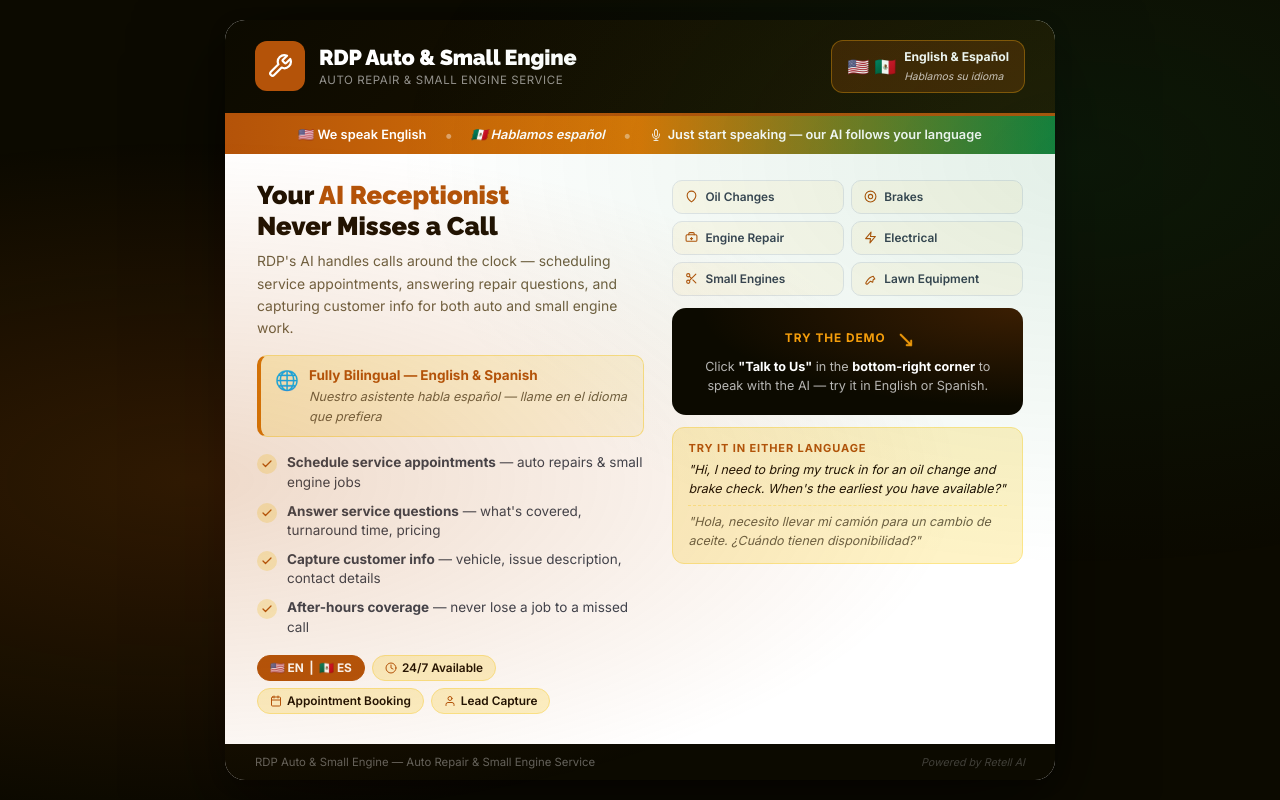
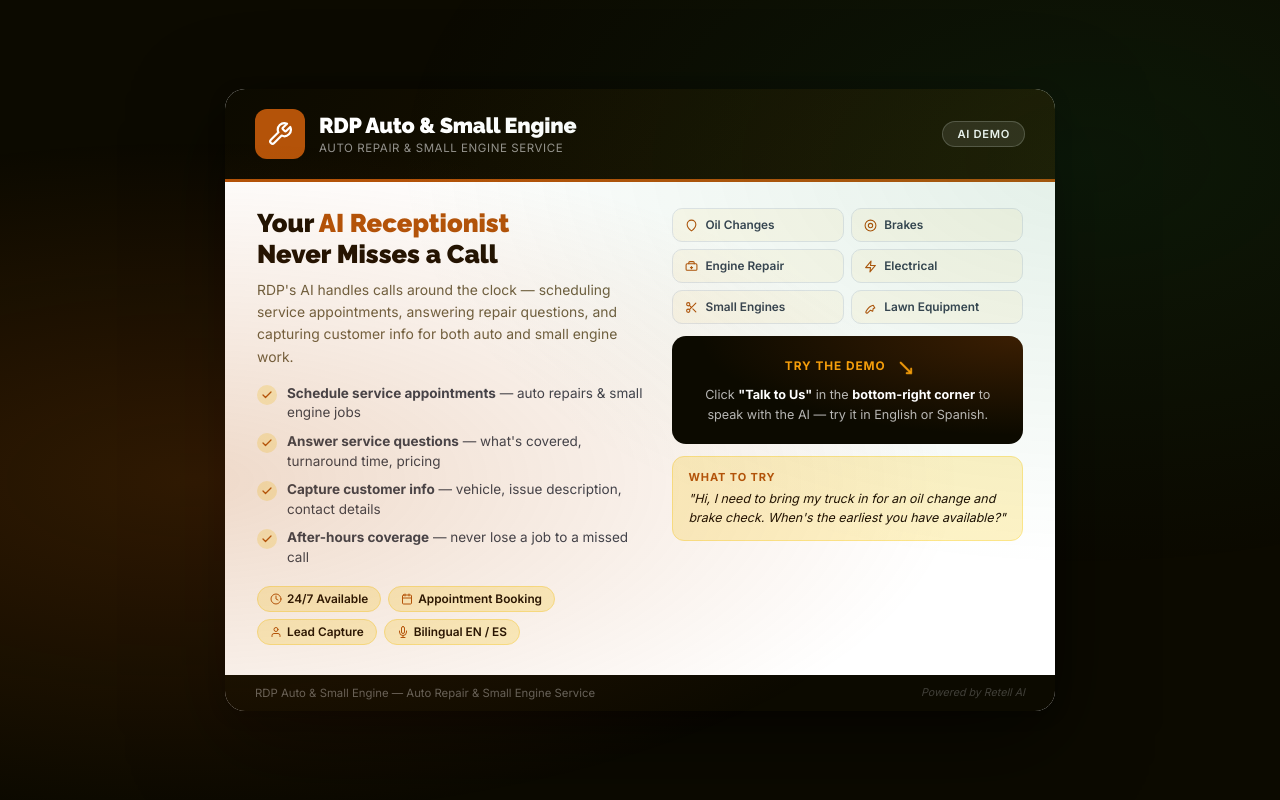
Before and after one commit to ace827/rdp-auto-small-engine, a plain HTML site: page index.html in a window 1280 px wide. Drawn offline with Linux system fonts and the light colour scheme; a script that the page names is missing.

Commit message:
Tone down bilingual — mention only

```diff
--- a/index.html
+++ b/index.html
@@ -109,54 +109,18 @@
       text-transform: uppercase;
     }
 
-    /* Bilingual badge in header */
-    .bilingual-badge {
-      display: flex;
-      align-items: center;
-      gap: 8px;
-      background: rgba(180,83,9,.25);
-      border: 1.5px solid rgba(245,158,11,.4);
-      border-radius: 12px;
-      padding: 8px 15px;
+    .top-band .ai-badge {
+      background: rgba(255,255,255,.1);
+      border: 1px solid rgba(255,255,255,.2);
+      border-radius: 20px;
+      padding: 5px 14px;
+      font-size: 0.7rem;
+      color: var(--white);
+      font-weight: 600;
+      letter-spacing: .06em;
+      text-transform: uppercase;
       white-space: nowrap;
     }
-
-    .bilingual-badge .flags { font-size: 1.1rem; line-height: 1; }
-
-    .bilingual-badge .lang-info { color: var(--white); }
-
-    .bilingual-badge .lang-info strong {
-      display: block;
-      font-size: 0.76rem;
-      font-weight: 700;
-    }
-
-    .bilingual-badge .lang-info span {
-      font-size: 0.65rem;
-      opacity: .72;
-      font-style: italic;
-    }
-
-    /* ─── Bilingual strip ─── */
-    .bilingual-strip {
-      background: linear-gradient(90deg, var(--amber) 0%, var(--amber2) 50%, var(--green) 100%);
-      padding: 9px 30px;
-      display: flex;
-      align-items: center;
-      justify-content: center;
-      gap: 18px;
-    }
-
-    .lang-pill {
-      display: flex;
-      align-items: center;
-      gap: 6px;
-      color: var(--white);
-      font-size: 0.8rem;
-      font-weight: 600;
-    }
-
-    .strip-divider { color: rgba(255,255,255,.4); }
 
     /* ─── Body ─── */
     .body {
@@ -184,29 +148,6 @@
       color: var(--mid);
       line-height: 1.6;
       margin-bottom: 16px;
-    }
-
-    /* Bilingual feature highlight */
-    .bilingual-feature {
-      background: linear-gradient(135deg, var(--warm) 0%, #fef9e7 100%);
-      border: 1.5px solid var(--border);
-      border-left: 4px solid var(--amber2);
-      border-radius: 10px;
-      padding: 11px 14px;
-      display: flex;
-      align-items: flex-start;
-      gap: 10px;
-      margin-bottom: 16px;
-    }
-
-    .bilingual-feature .bi-icon { font-size: 1.2rem; flex-shrink: 0; margin-top: 1px; }
-
-    .bilingual-feature strong { color: var(--amber); font-size: 0.845rem; display: block; margin-bottom: 2px; }
-
-    .bilingual-feature .es-line {
-      font-style: italic;
-      color: var(--mid);
-      font-size: 0.79rem;
     }
 
     /* Features */
@@ -360,13 +301,6 @@
 
     .say-box p { font-size: 0.78rem; color: var(--ink); line-height: 1.55; font-style: italic; }
 
-    .say-box .es {
-      margin-top: 6px;
-      padding-top: 6px;
-      border-top: 1px dashed var(--border);
-      color: var(--mid);
-    }
-
     /* ─── Footer ─── */
     .footer-strip {
       background: var(--dark);
@@ -421,25 +355,7 @@
       <h1>RDP Auto &amp; Small Engine</h1>
       <p>Auto Repair &amp; Small Engine Service</p>
     </div>
-    <div class="bilingual-badge">
-      <div class="flags">🇺🇸 🇲🇽</div>
-      <div class="lang-info">
-        <strong>English &amp; Español</strong>
-        <span>Hablamos su idioma</span>
-      </div>
-    </div>
-  </div>
-
-  <!-- Bilingual strip -->
-  <div class="bilingual-strip">
-    <div class="lang-pill">🇺🇸 We speak English</div>
-    <div class="strip-divider">&bull;</div>
-    <div class="lang-pill" style="font-style:italic;">🇲🇽 Hablamos español</div>
-    <div class="strip-divider">&bull;</div>
-    <div class="lang-pill">
-      <svg width="12" height="12" color="rgba(255,255,255,.85)"><use href="#i-mic"/></svg>
-      Just start speaking — our AI follows your language
-    </div>
+    <div class="ai-badge">AI Demo</div>
   </div>
 
   <!-- Body -->
@@ -451,15 +367,6 @@
       <p class="tagline">
         RDP's AI handles calls around the clock — scheduling service appointments, answering repair questions, and capturing customer info for both auto and small engine work.
       </p>
-
-      <!-- Bilingual highlight -->
-      <div class="bilingual-feature">
-        <div class="bi-icon">🌐</div>
-        <div>
-          <strong>Fully Bilingual — English &amp; Spanish</strong>
-          <span class="es-line">Nuestro asistente habla español — llame en el idioma que prefiera</span>
-        </div>
-      </div>
 
       <ul class="features">
         <li>
@@ -481,10 +388,10 @@
       </ul>
 
       <div class="chips">
-        <div class="chip bilingual-chip">🇺🇸 EN &nbsp;|&nbsp; 🇲🇽 ES</div>
         <div class="chip"><svg width="12" height="12"><use href="#i-clock"/></svg> 24/7 Available</div>
         <div class="chip"><svg width="12" height="12"><use href="#i-calendar"/></svg> Appointment Booking</div>
         <div class="chip"><svg width="12" height="12"><use href="#i-user"/></svg> Lead Capture</div>
+        <div class="chip"><svg width="12" height="12"><use href="#i-mic"/></svg> Bilingual EN / ES</div>
       </div>
     </div>
 
@@ -514,11 +421,10 @@
         </p>
       </div>
 
-      <!-- Say box bilingual -->
+      <!-- Say box -->
       <div class="say-box">
-        <div class="label">Try it in either language</div>
+        <div class="label">What to try</div>
         <p>"Hi, I need to bring my truck in for an oil change and brake check. When's the earliest you have available?"</p>
-        <p class="es">"Hola, necesito llevar mi camión para un cambio de aceite. ¿Cuándo tienen disponibilidad?"</p>
       </div>
 
     </div>
```
